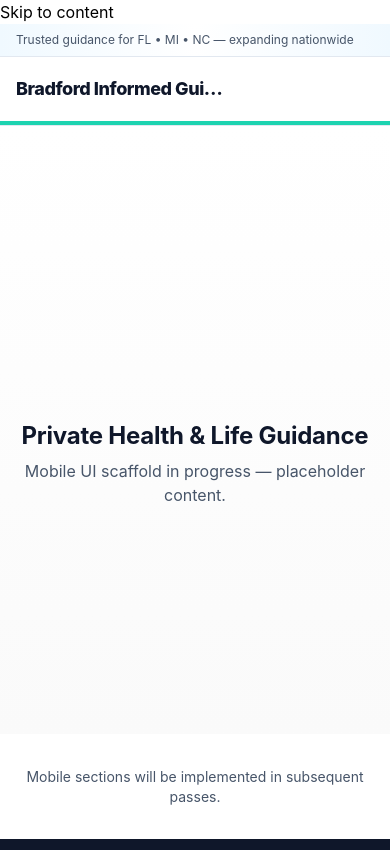
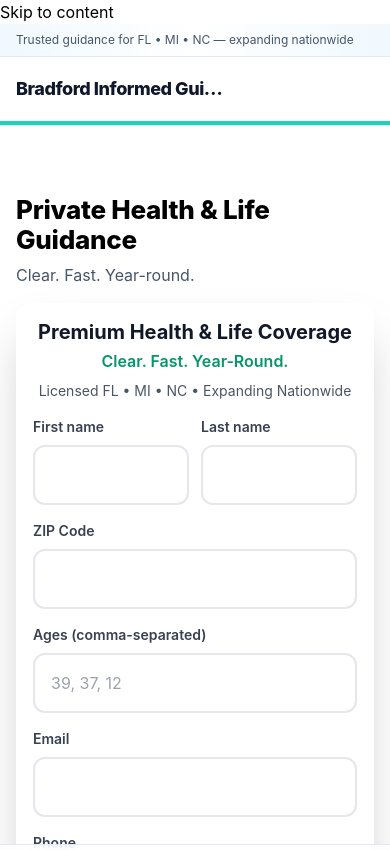
Before and after one commit to BiG-Zach/bradford-site, a React (Vite) app: page / in a window 390 px wide. Shown: the top 850 px of the page. Built offline with nearby package versions, Linux system fonts and the light colour scheme.

Commit message:
chore: initial import

```diff
--- /dev/null
+++ b/src/mobile/MobileHero.tsx
@@ -0,0 +1,23 @@
+import React from "react";
+import HeroForm from "../components/HeroForm";
+
+export default function MobileHero() {
+  return (
+    <section
+      className="px-4 pt-[calc(var(--header-h,56px)+env(safe-area-inset-top))] pb-6"
+      aria-label="Mobile hero"
+    >
+      <h1 className="text-[clamp(26px,5vw,34px)] leading-[1.15] tracking-[-0.01em] font-extrabold mb-2">
+        Private Health & Life Guidance
+      </h1>
+      <p className="text-slate-600 mb-4">Clear. Fast. Year-round.</p>
+
+      {/* Render the existing desktop form (no logic changes).
+          Note: The form inside HeroForm already has id="mobileQuoteForm". */}
+      <HeroForm />
+
+      {/* Sentinel for sticky CTA */}
+      <div data-hero-sentinel style={{ height: 1 }} />
+    </section>
+  );
+}
--- a/src/mobile/index.tsx
+++ b/src/mobile/index.tsx
@@ -1,28 +1,12 @@
+import React from "react";
+import MobileHero from "./MobileHero";
+import MobileStickyCTA from "./MobileStickyCTA";
+
 export default function MobileHome() {
   return (
     <main className="relative">
-      <section
-        className="min-h-[72vh] flex items-center justify-center bg-gradient-to-b from-white to-neutral-50 px-4 pt-[calc(var(--header-h,56px)+env(safe-area-inset-top))]"
-        aria-label="Mobile Hero"
-      >
-        <div className="max-w-md mx-auto text-center">
-          <h1 className="text-[clamp(24px,6vw,32px)] font-bold leading-tight tracking-[-0.01em] text-slate-900">
-            Private Health & Life Guidance
-          </h1>
-          <p className="mt-2 text-slate-600">
-            Mobile UI scaffold in progress — placeholder content.
-          </p>
-        </div>
-      </section>
-
-      {/* Hero sentinel for sticky CTA visibility */}
-      <div data-hero-sentinel style={{ height: 1 }} />
-
-      <section className="py-8">
-        <div className="px-4 text-center text-sm text-slate-600">
-          Mobile sections will be implemented in subsequent passes.
-        </div>
-      </section>
+      <MobileHero />
+      <MobileStickyCTA />
     </main>
   );
 }
```
